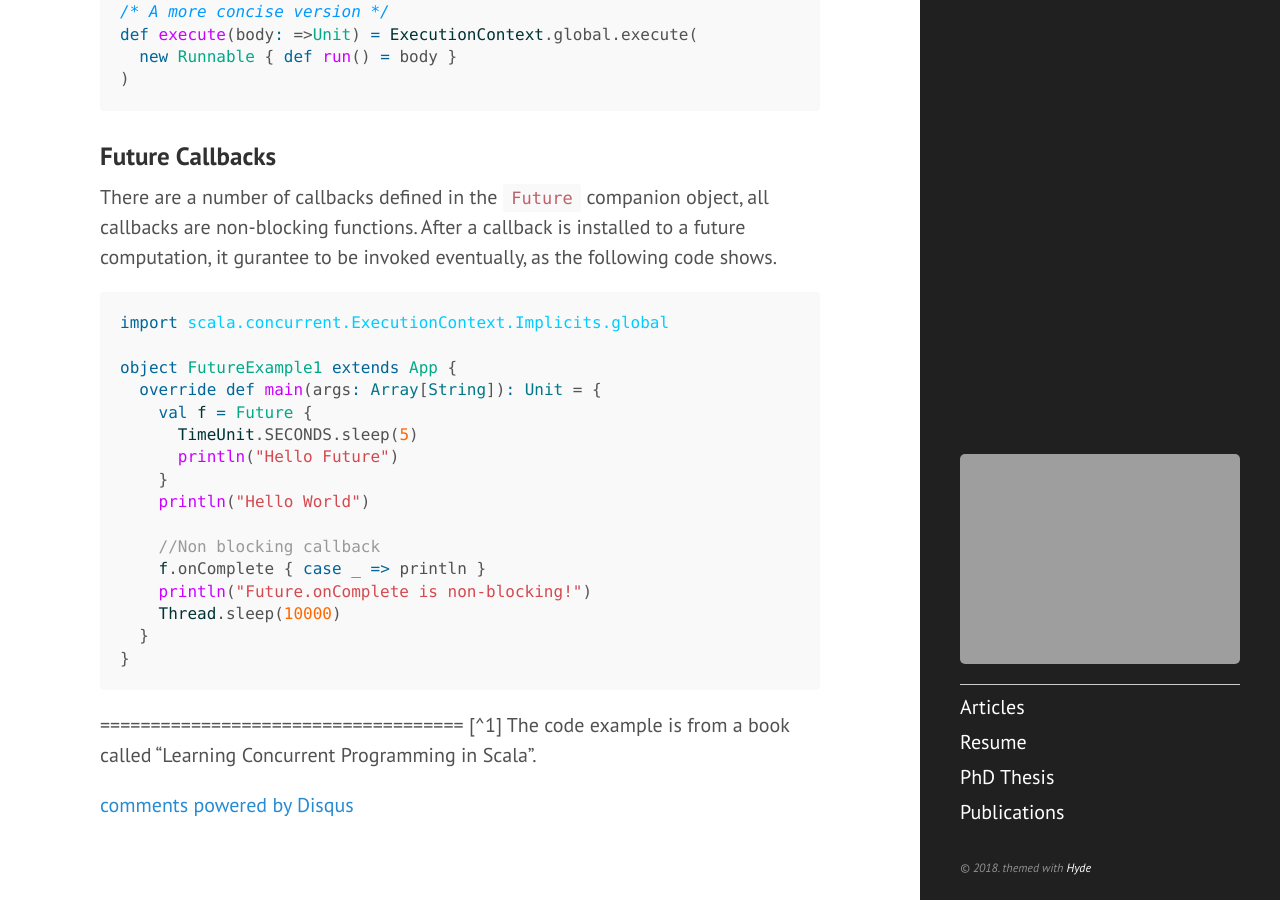
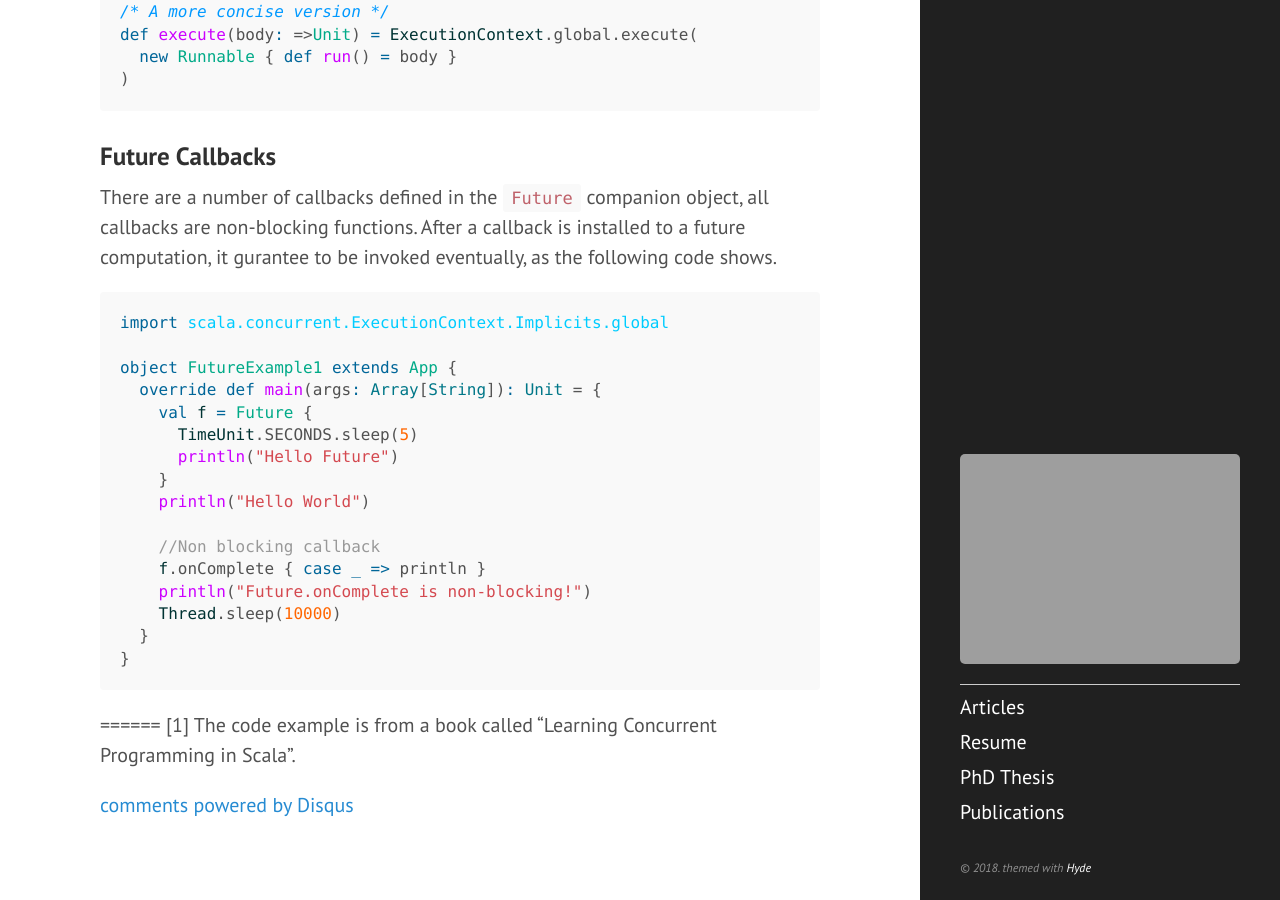
Before and after one commit to gassayy/gassa.github.io, a Jekyll site: the page built from _posts/2013-07-30-scala-future.md, in a window 1280 px wide and 900 px high, scrolled down 1737 px. Built offline with Jekyll 4.4.1, drawn with Linux system fonts in a browser that asks for light colours; comment, search, counter and statistics services are not loaded.

````diff
--- a/_posts/2013-07-30-scala-future.md
+++ b/_posts/2013-07-30-scala-future.md
@@ -75,5 +75,5 @@ object FutureExample1 extends App {
 }
 ```
 
-====================================
-[^1] The code example is from a book called "Learning Concurrent Programming in Scala".
+======
+[1] The code example is from a book called "Learning Concurrent Programming in Scala".
````
